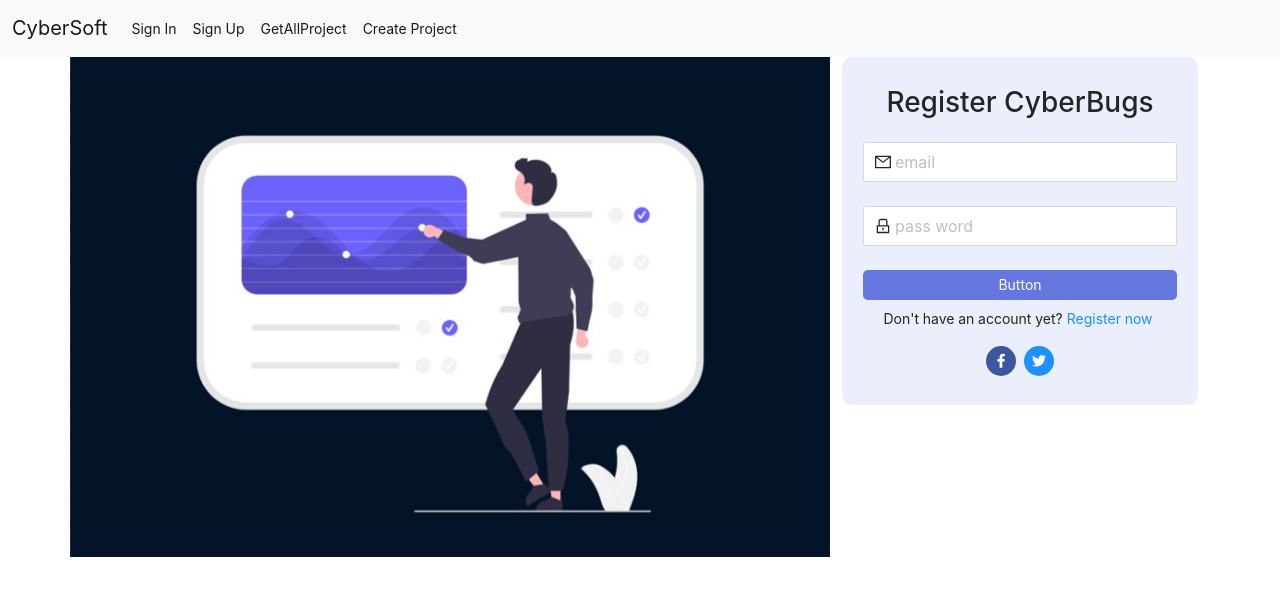
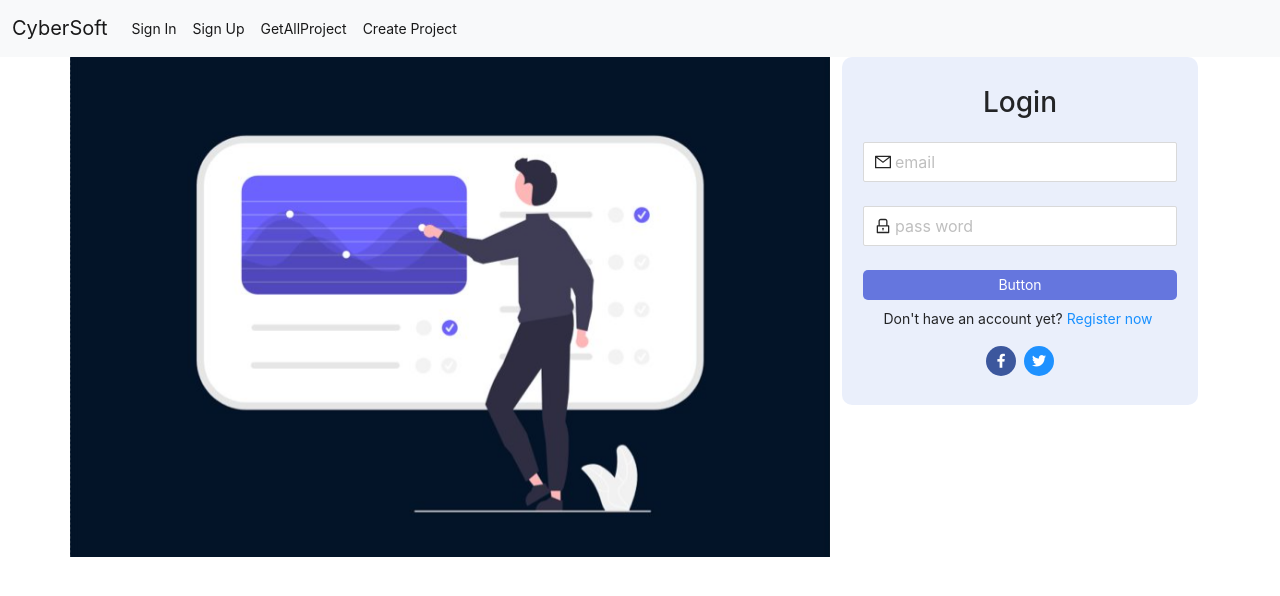
Before and after one commit to DoVanNhatVN94/TestMentorCyberSoft_DoVanNhat, a React (Create React App) app in the folder project/: page /signin in a window 1280 px wide. Shown: the top 596 px of the page. Built offline with nearby package versions, Linux system fonts and the light colour scheme.

Commit message:
Rename signin

```diff
--- a/project/src/pages/SignIn/SignIn.js
+++ b/project/src/pages/SignIn/SignIn.js
@@ -52,7 +52,7 @@ export default function SignIn() {
             onSubmitCapture={formik.handleSubmit}
             layout="horizontal"
           >
-            <h3 className="text-center sign_up py-2">Register CyberBugs</h3>
+            <h3 className="text-center sign_up py-2">Login</h3>
 
             <Form.Item>
               <Input
```
